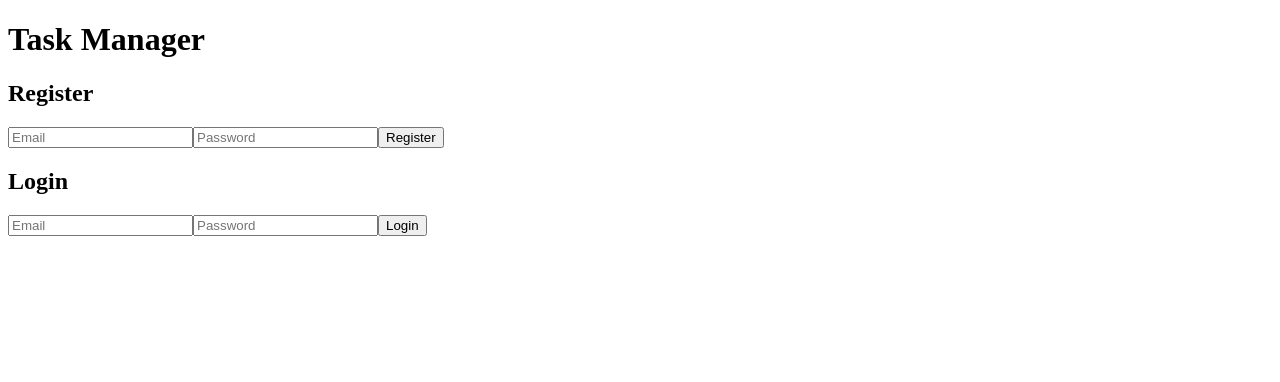
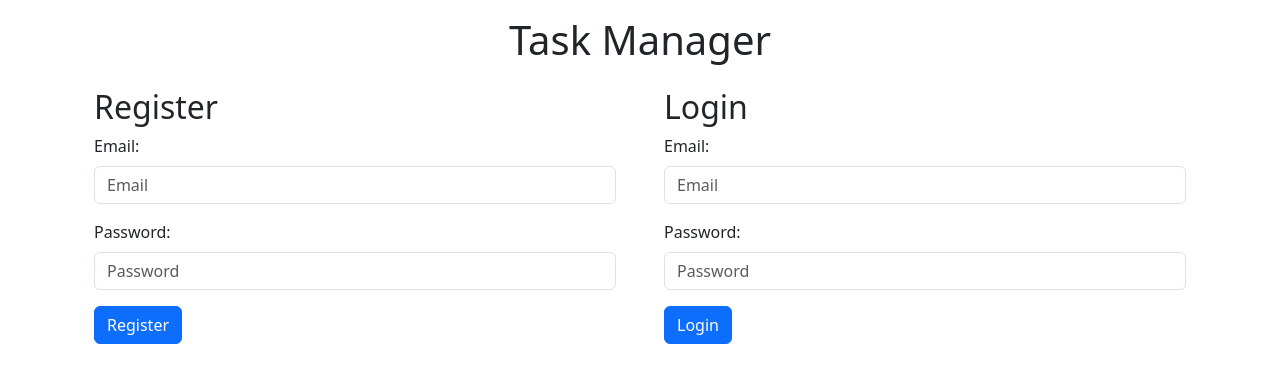
Before and after one commit to bright789/Task_manager, a React (Create React App) app in the folder frontend/: page / in a window 1280 px wide. Shown: the top 382 px of the page. Built offline with nearby package versions, Linux system fonts and the light colour scheme.

Commit message:
Basic Stylization using Bootstrap

```diff
--- a/frontend/package.json
+++ b/frontend/package.json
@@ -7,6 +7,7 @@
     "@testing-library/react": "^13.4.0",
     "@testing-library/user-event": "^13.5.0",
     "axios": "^1.7.2",
+    "bootstrap": "^5.3.3",
     "react": "^18.3.1",
     "react-dom": "^18.3.1",
     "react-redux": "^9.1.2",
--- a/frontend/src/App.js
+++ b/frontend/src/App.js
@@ -1,4 +1,3 @@
-// src/App.js
 import React from 'react';
 import Register from './components/Register';
 import Login from './components/Login';
@@ -9,10 +8,16 @@ const App = () => {
   const token = useSelector((state) => state.auth.token);
 
   return (
-    <div>
-      <h1>Task Manager</h1>
-      <Register />
-      <Login />
+    <div className="container mt-3">
+      <h1 className="text-center">Task Manager</h1>
+      <div className="row">
+        <div className="col-md-6">
+          <Register />
+        </div>
+        <div className="col-md-6">
+          <Login />
+        </div>
+      </div>
       {token && <Tasks />}
     </div>
   );
--- a/frontend/src/components/Login.js
+++ b/frontend/src/components/Login.js
@@ -1,4 +1,3 @@
-// src/components/Login.js
 import React, { useState } from 'react';
 import { useDispatch } from 'react-redux';
 import axios from 'axios';
@@ -22,11 +21,17 @@ const Login = () => {
   };
 
   return (
-    <div>
+    <div className="container mt-3">
       <h2>Login</h2>
-      <input type="email" placeholder="Email" value={email} onChange={(e) => setEmail(e.target.value)} />
-      <input type="password" placeholder="Password" value={password} onChange={(e) => setPassword(e.target.value)} />
-      <button onClick={handleLogin}>Login</button>
+      <div className="mb-3">
+        <label htmlFor="loginEmail" className="form-label">Email:</label>
+        <input type="email" id="loginEmail" className="form-control" placeholder="Email" value={email} onChange={(e) => setEmail(e.target.value)} />
+      </div>
+      <div className="mb-3">
+        <label htmlFor="loginPassword" className="form-label">Password:</label>
+        <input type="password" id="loginPassword" className="form-control" placeholder="Password" value={password} onChange={(e) => setPassword(e.target.value)} />
+      </div>
+      <button onClick={handleLogin} className="btn btn-primary">Login</button>
     </div>
   );
 };
--- a/frontend/src/components/Register.js
+++ b/frontend/src/components/Register.js
@@ -1,4 +1,3 @@
-// src/components/Register.js
 import React, { useState } from 'react';
 import axios from 'axios';
 
@@ -19,11 +18,17 @@ const Register = () => {
   };
 
   return (
-    <div>
+    <div className="container mt-3">
       <h2>Register</h2>
-      <input type="email" placeholder="Email" value={email} onChange={(e) => setEmail(e.target.value)} />
-      <input type="password" placeholder="Password" value={password} onChange={(e) => setPassword(e.target.value)} />
-      <button onClick={handleRegister}>Register</button>
+      <div className="mb-3">
+        <label htmlFor="registerEmail" className="form-label">Email:</label>
+        <input type="email" id="registerEmail" className="form-control" placeholder="Email" value={email} onChange={(e) => setEmail(e.target.value)} />
+      </div>
+      <div className="mb-3">
+        <label htmlFor="registerPassword" className="form-label">Password:</label>
+        <input type="password" id="registerPassword" className="form-control" placeholder="Password" value={password} onChange={(e) => setPassword(e.target.value)} />
+      </div>
+      <button onClick={handleRegister} className="btn btn-primary">Register</button>
     </div>
   );
 };
--- a/frontend/src/components/Tasks.js
+++ b/frontend/src/components/Tasks.js
@@ -1,4 +1,3 @@
-// src/components/Tasks.js
 import React, { useEffect } from 'react';
 import { useSelector, useDispatch } from 'react-redux';
 import axios from 'axios';
@@ -29,11 +28,15 @@ const Tasks = () => {
   }, [token, dispatch]);
 
   return (
-    <div>
+    <div className="container mt-3">
       <h2>Tasks</h2>
-      <ul>
+      <ul className="list-group">
         {tasks.map((task) => (
-          <li key={task.id}>{task.title}</li>
+          <li key={task.id} className="list-group-item">
+            <h5>{task.title}</h5>
+            <p>{task.description}</p>
+            <p>Due: {task.due_date}</p>
+          </li>
         ))}
       </ul>
     </div>
--- a/frontend/src/index.js
+++ b/frontend/src/index.js
@@ -1,4 +1,5 @@
 // src/index.js
+import 'bootstrap/dist/css/bootstrap.min.css';
 import React from 'react';
 import ReactDOM from 'react-dom';
 import { Provider } from 'react-redux';
--- a/frontend/src/redux/actions.js
+++ b/frontend/src/redux/actions.js
@@ -1,4 +1,3 @@
-// src/redux/actions.js
 export const setToken = (token) => ({
     type: 'SET_TOKEN',
     payload: token,
--- a/frontend/src/redux/authReducer.js
+++ b/frontend/src/redux/authReducer.js
@@ -1,4 +1,3 @@
-// src/redux/authReducer.js
 const initialState = {
     token: null,
   };
--- a/frontend/src/redux/store.js
+++ b/frontend/src/redux/store.js
@@ -1,4 +1,3 @@
-// src/redux/store.js
 import { createStore, combineReducers } from 'redux';
 import authReducer from './authReducer';
 import tasksReducer from './tasksReducer';
--- a/frontend/src/redux/tasksReducer.js
+++ b/frontend/src/redux/tasksReducer.js
@@ -1,4 +1,3 @@
-// src/redux/tasksReducer.js
 const initialState = {
     tasks: [],
   };
```
Also changed, not shown: 2 other files (tests, documents, lock files or other folders).
